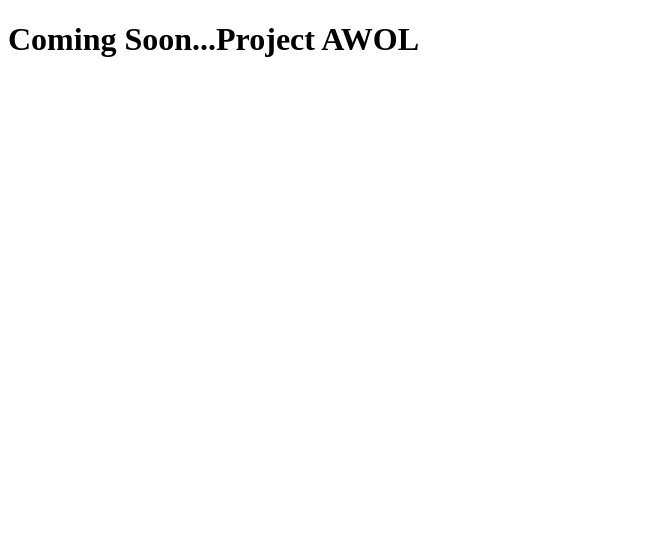
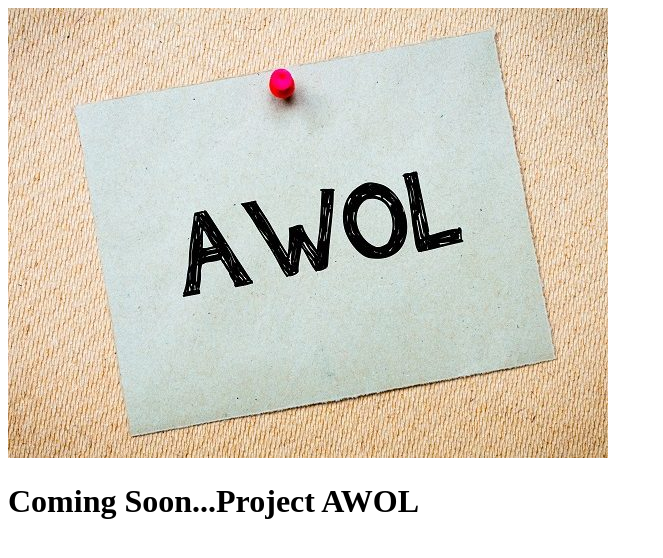
Before and after one commit to jackmiddleton/git-101, a plain HTML site: page index.html in a window 1280 px wide. Shown: the whole page, without its empty margins (0-663 px from the left). Drawn offline with Linux system fonts and the light colour scheme.

Commit message:
Added AWOL image

```diff
--- a/index.html
+++ b/index.html
@@ -2,6 +2,7 @@
 <!DOCTYPE html>
 <html>
 <head>
+	<img src="AWOL.jpeg">
 	<h1> Coming Soon...Project AWOL</h1>
 </head>
 <body>
```
Also changed, not shown: AWOL.jpeg (added).
